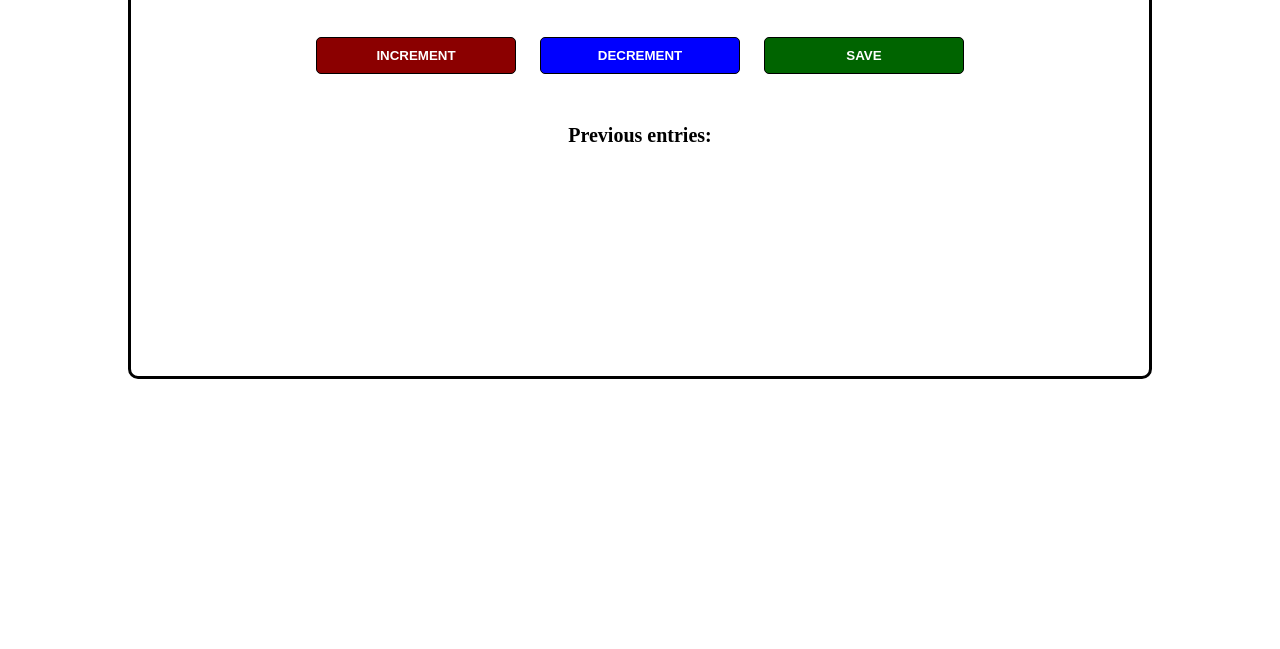
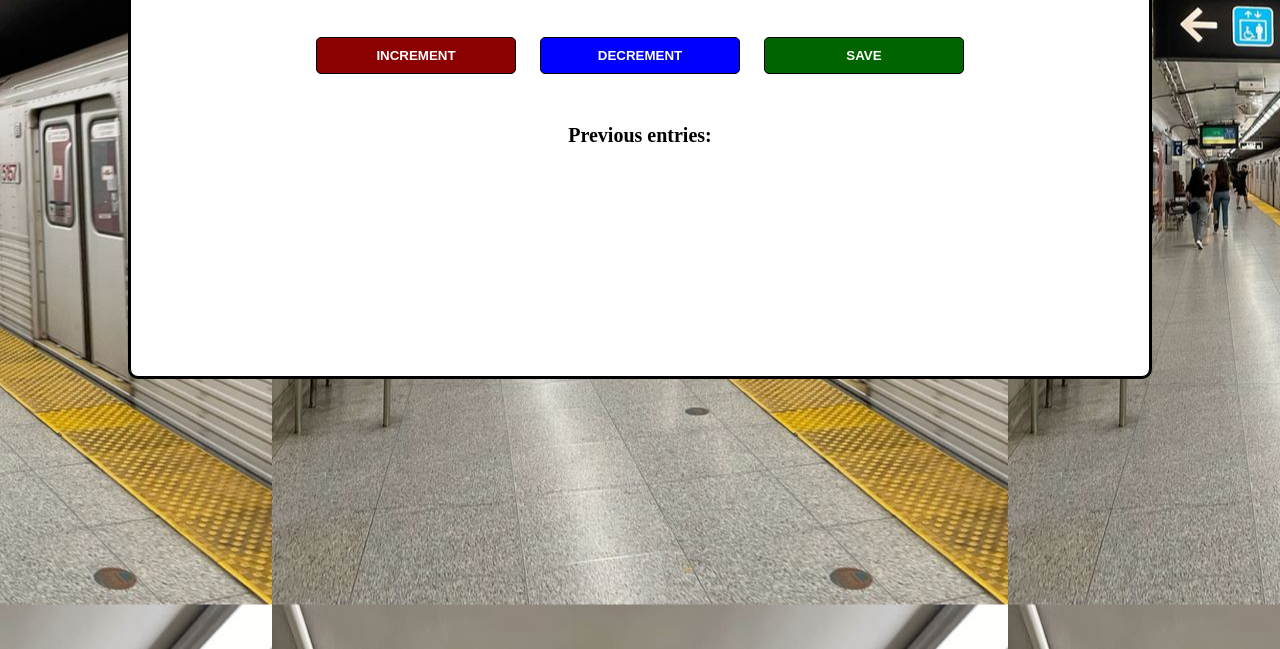
Before and after one commit to HninOuPhway/row-counter, a plain HTML site: page index.html in a window 1280 px wide. Shown: the part 151-800 px from the top of the page. Drawn offline with Linux system fonts and the light colour scheme.

Commit message:
Update style.css

```diff
--- a/style.css
+++ b/style.css
@@ -11,7 +11,7 @@ body{
   font-family: 'Times New Roman', Times, serif;
   max-height: 100vh;
   max-width:100vw;
-  background-image: url(./img/station1.jpg);
+  background-image: url(station1.jpg);
   object-fit: contain;
   background-position: center;
   background-repeat: repeat;
```
